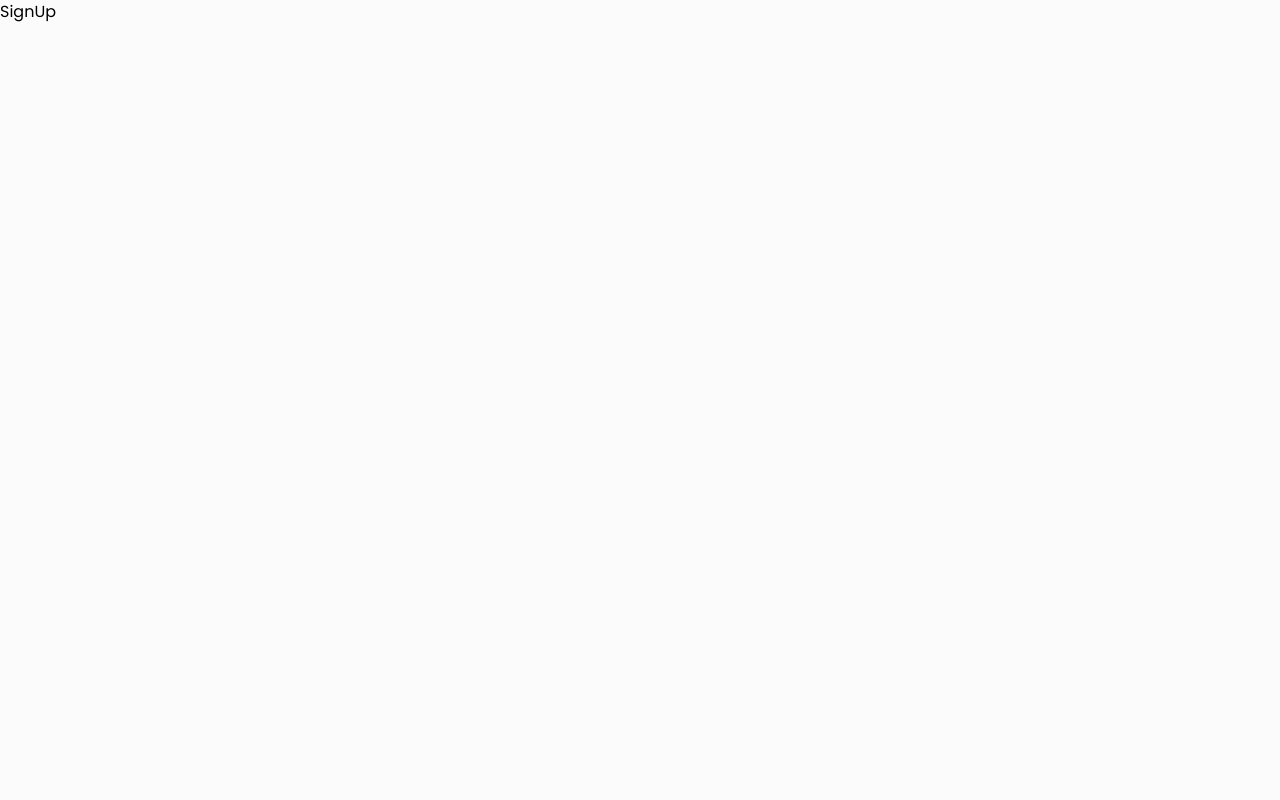
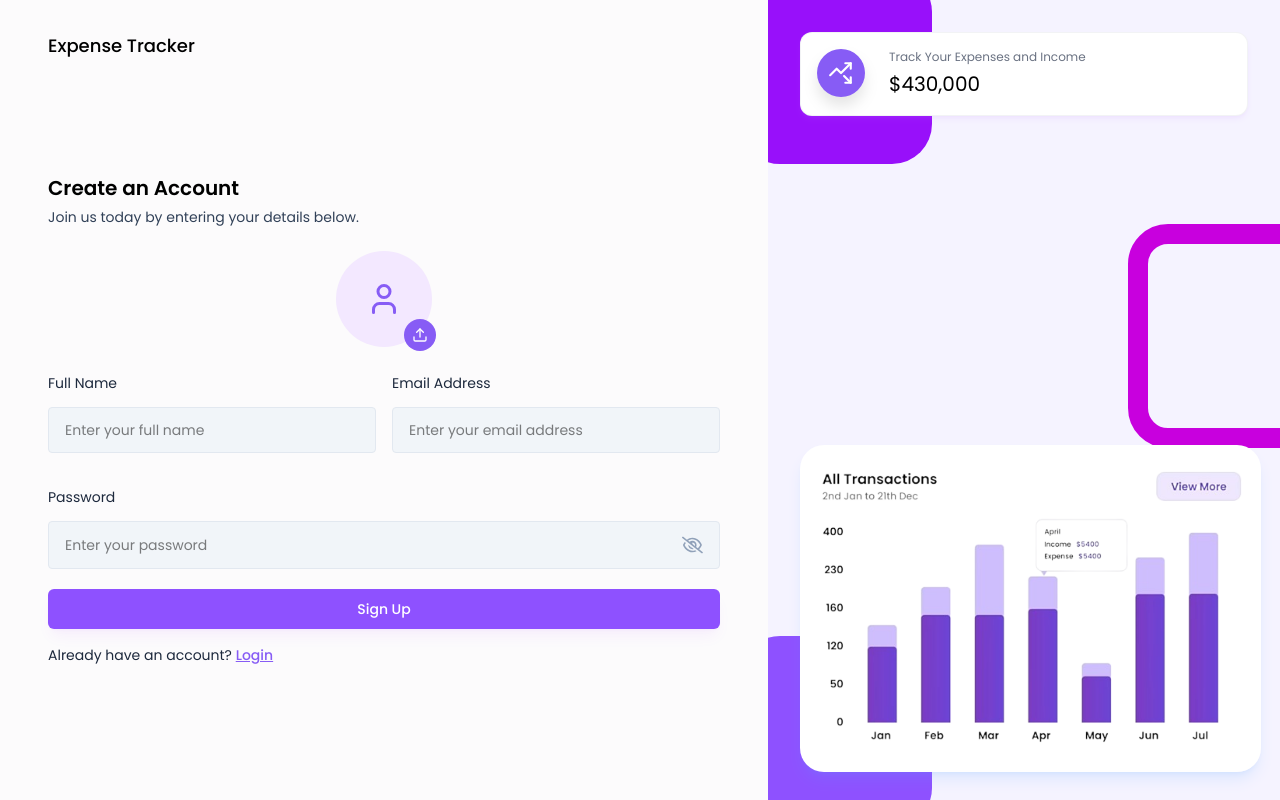
Before and after one commit to Abdul-Hannan786/MERN-Expense-Tracker, a React app in the folder Frontend/: page /signup in a window 1280 px wide. Built offline with nearby package versions, Linux system fonts and the light colour scheme; the HTML template or start-up script is replaced by a standard one.

Commit message:
Signup page completed

```diff
--- /dev/null
+++ b/Frontend/src/components/Inputs/ProfilePhotoSelector.jsx
@@ -0,0 +1,70 @@
+import React, { useRef, useState } from "react";
+import { LuTrash, LuUpload, LuUser } from "react-icons/lu";
+
+const ProfilePhotoSelector = ({ image, setImage }) => {
+  const inputRef = useRef(null);
+  const [previewUrl, setPreviewUrl] = useState(null);
+
+  const handleImageChange = (event) => {
+    const file = event.target.files[0];
+    if (file) {
+      // Update the image state
+      setImage(file);
+
+      // Generate preview URL from the file
+      const preview = URL.createObjectURL(file);
+      setPreviewUrl(preview);
+    }
+  };
+
+  const handleRemoveImage = () => {
+    setImage(null);
+    setPreviewUrl(null);
+  };
+
+  const onChooseFile = () => {
+    inputRef.current.click();
+  };
+
+  return (
+    <div className="flex justify-center mb-6">
+      <input
+        type="file"
+        accept="image/*"
+        ref={inputRef}
+        onChange={handleImageChange}
+        className="hidden"
+      />
+
+      {!image ? (
+        <div className="w-24 h-24 flex items-center justify-center bg-purple-100 rounded-full relative">
+          <LuUser className="text-4xl text-primary" />
+          <button
+            type="button"
+            onClick={onChooseFile}
+            className="w-8 h-8 flex items-center justify-center bg-primary text-white rounded-full absolute -bottom-1 -right-1"
+          >
+            <LuUpload />
+          </button>
+        </div>
+      ) : (
+        <div className="relative">
+          <img
+            src={previewUrl}
+            alt="Profile photo"
+            className="w-24 h-24 rounded-full object-cover"
+          />
+          <button
+            type="button"
+            className="w-8 h-8 flex justify-center items-center text-white bg-red-500 rounded-full absolute -bottom-1 -right-1"
+            onClick={handleRemoveImage}
+          >
+            <LuTrash />
+          </button>
+        </div>
+      )}
+    </div>
+  );
+};
+
+export default ProfilePhotoSelector;
--- a/Frontend/src/pages/Auth/SignUp.jsx
+++ b/Frontend/src/pages/Auth/SignUp.jsx
@@ -1,9 +1,95 @@
-import React from 'react'
+import { useState } from "react";
+import AuthLayout from "../../components/layouts/AuthLayout";
+import { Link, useNavigate } from "react-router-dom";
+import Input from "../../components/Inputs/Input";
+import { validateEmail } from "../../utils/helper";
+import ProfilePhotoSelector from "../../components/Inputs/ProfilePhotoSelector";
 
 const SignUp = () => {
+  const [profilePic, setProfilePic] = useState(null);
+  const [fullName, setFullName] = useState("");
+  const [email, setEmail] = useState("");
+  const [password, setPassword] = useState("");
+  const [error, setError] = useState(null);
+  const navigate = useNavigate();
+
+  // Handle Sign Up Form Submit
+  const handleSignUp = async (e) => {
+    e.preventDefault();
+
+    let profileImageUrl = "";
+
+    if (!fullName) {
+      setError("Please enter your name");
+      return;
+    }
+
+    if (!validateEmail(email)) {
+      setError("Please enter a valid email address.");
+      return;
+    }
+
+    if (!password) {
+      setError("Please enter the password");
+      return;
+    }
+
+    setError("");
+    // Login API Call
+  };
+
   return (
-    <div>SignUp</div>
-  )
-}
+    <AuthLayout>
+      <div className="lg:w-full h-auto md:h-full mt-10 md:mt-0 flex flex-col justify-center">
+        <h3 className="text-xl font-semibold text-black">Create an Account</h3>
+        <p className="text-sm text-slate-700 mt-1.25 mb-6">
+          Join us today by entering your details below.
+        </p>
 
-export default SignUp
+        <form onSubmit={handleSignUp}>
+          <ProfilePhotoSelector image={profilePic} setImage={setProfilePic} />
+
+          <div className="grid grid-cols-1 lg:grid-cols-2 gap-4">
+            <Input
+              value={fullName}
+              onChange={({ target }) => setFullName(target.value)}
+              label="Full Name"
+              placeholder="Enter your full name"
+              type="text"
+            />
+
+            <Input
+              value={email}
+              onChange={({ target }) => setEmail(target.value)}
+              label="Email Address"
+              placeholder="Enter your email address"
+              trype="text"
+            />
+
+            <div className="lg:col-span-2">
+              <Input
+                value={password}
+                onChange={({ target }) => setPassword(target.value)}
+                label="Password"
+                placeholder="Enter your password"
+                type="password"
+              />
+            </div>
+          </div>
+
+          {error && <p className="text-red-500 text-xs pb-2.5">{error}</p>}
+
+          <button className="btn-primary">Sign Up</button>
+          <p className="text-[14px] text-slate-800 mt-3">
+            Already have an account?{" "}
+            <Link to="/login" className="font-medium text-primary underline">
+              Login
+            </Link>
+          </p>
+        </form>
+      </div>
+    </AuthLayout>
+  );
+};
+
+export default SignUp;
```
